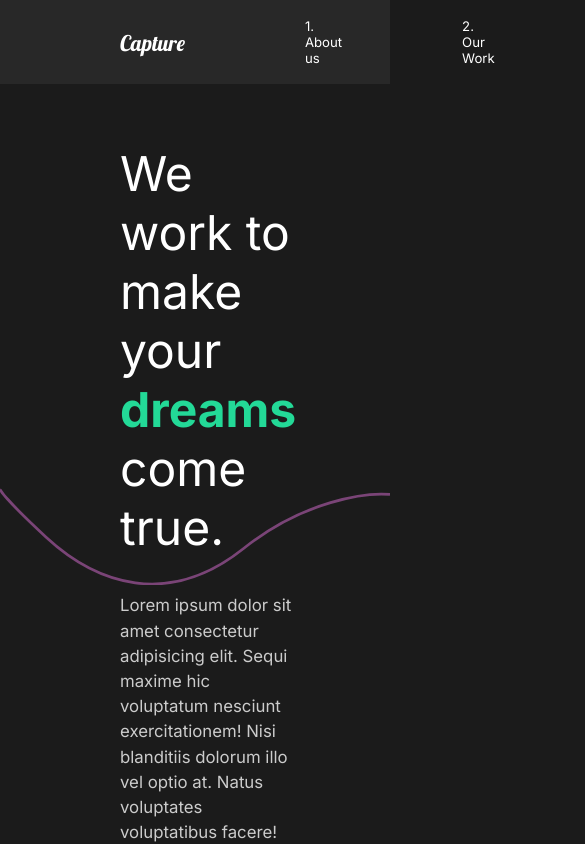
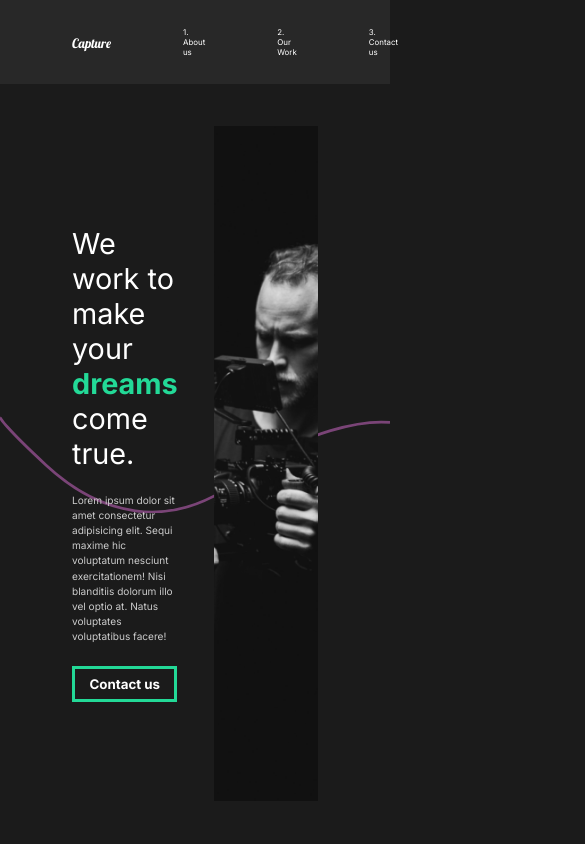
Before and after one commit to AdamDavisDeveloper/react-portfolio, a React (Create React App) app: page / in a window 390 px wide. Shown: the top 844 px of the page, 585 px wide, since content can reach past the window. Built offline with nearby package versions, Linux system fonts and the light colour scheme.

Commit message:
mobile responsive globalstyles

```diff
--- a/src/components/GlobalStyle.js
+++ b/src/components/GlobalStyle.js
@@ -11,6 +11,18 @@ const GlobalStyle = createGlobalStyle`
 html{
     @media (max-width: 1700px){
         font-size: 75%;
+    }
+    @media (max-width: 1300px){
+        font-size: 70%;
+    }
+    @media (max-width: 1200px){
+        font-size: 65%;
+    }
+    @media (max-width: 1100px){
+        font-size: 50%;
+    }
+    @media (max-width: 838px){
+        font-size: 45%;
     }
 
 }
```
Also changed, not shown: 1 other file (tests, documents, lock files or other folders).
